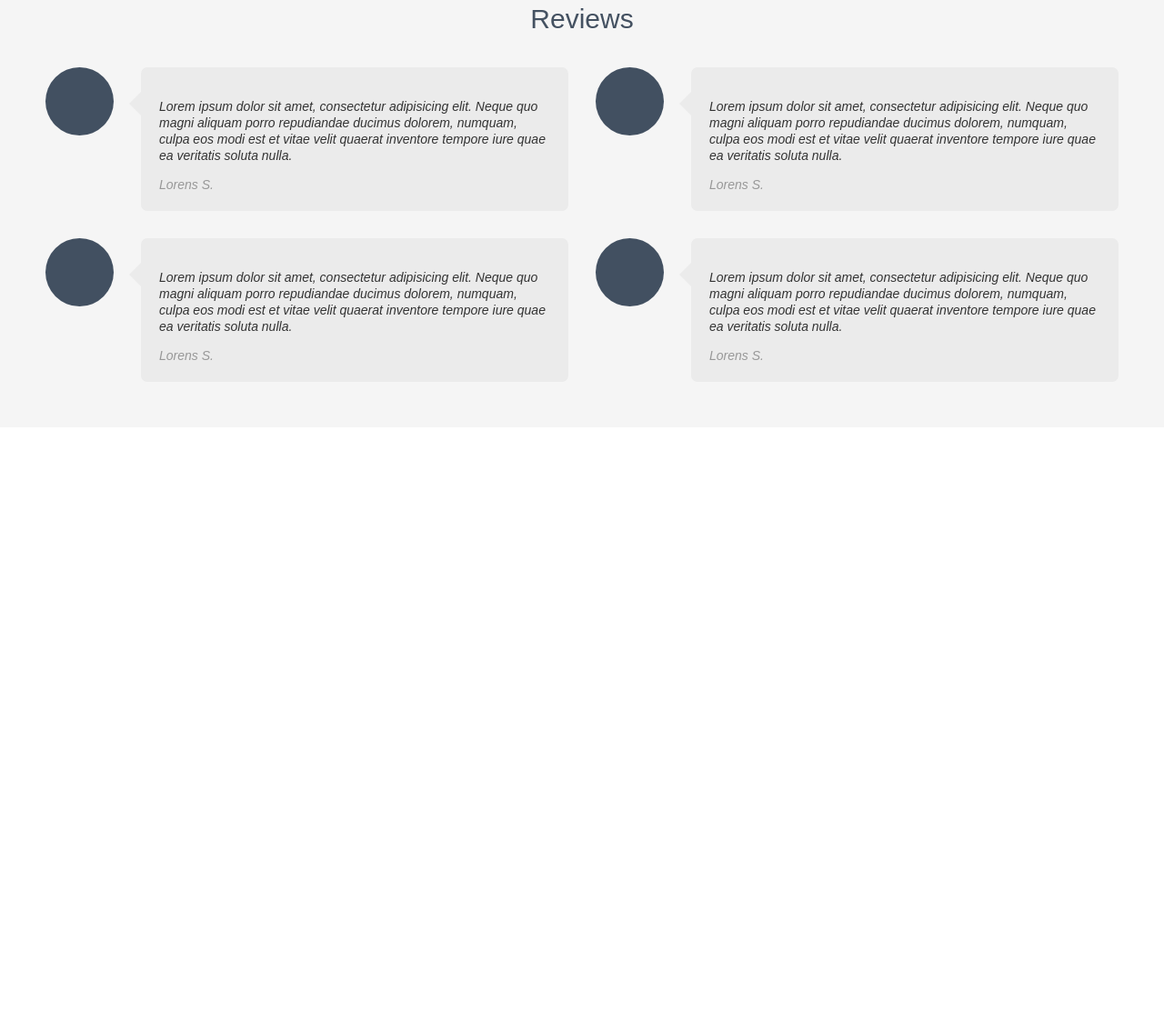
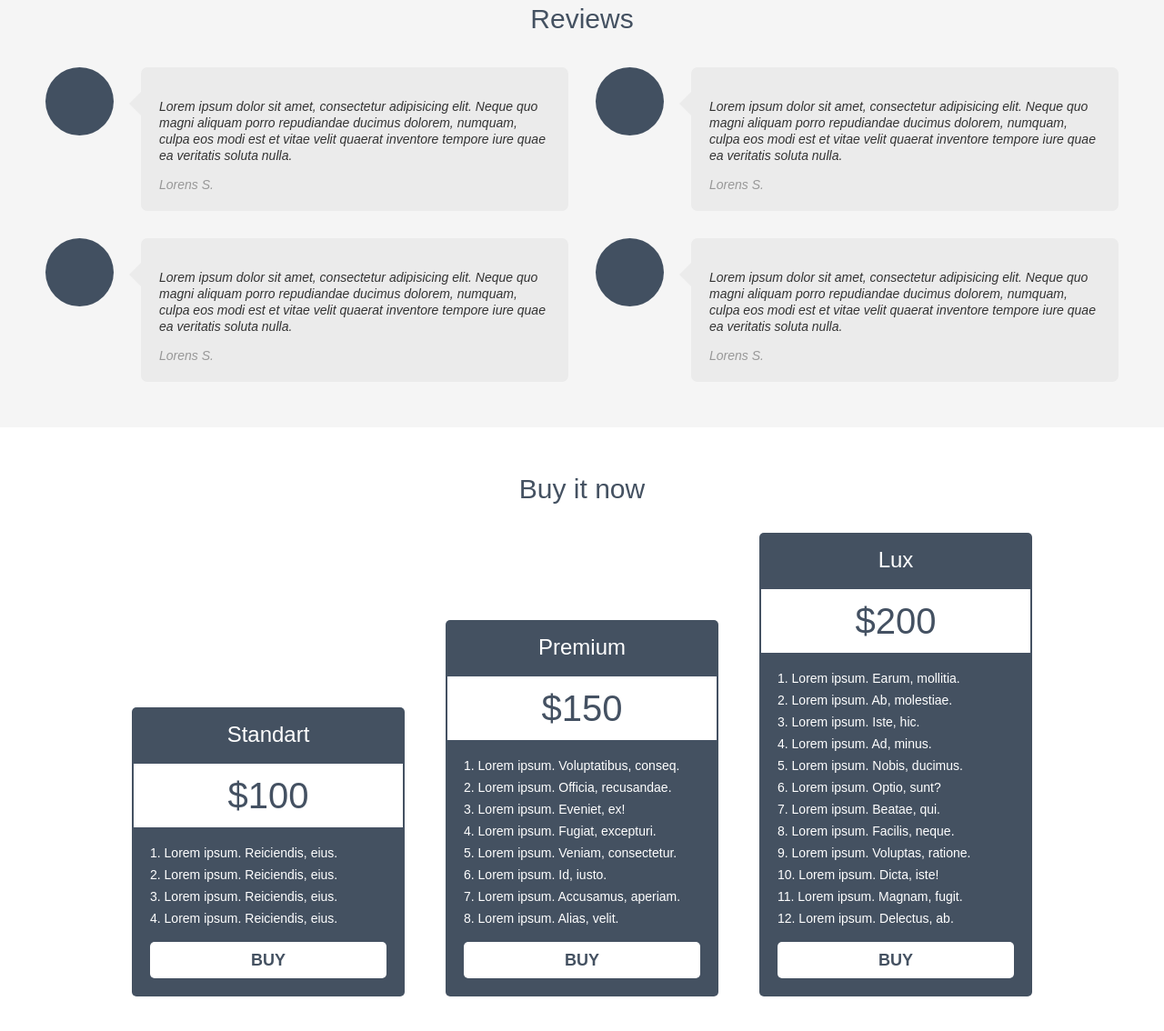
Before and after one commit to PuffyCat/simple_psd_template, a plain HTML site: page index.html in a window 1280 px wide. Shown: the part 1898-3032 px from the top of the page at 91% size. Before the commit the page ends 2368 px from the top, so only its background shows below. Drawn offline with Linux system fonts and the light colour scheme.

Commit message:
сверстала блок "Price"

```diff
--- a/css/style.css
+++ b/css/style.css
@@ -1,8 +1,6 @@
 body {
     margin: 0 auto;
     font-family: Arial;
-    min-width: 1280px;
-    max-width: 1920px;
 }
 
 .container {
@@ -253,7 +251,7 @@ details[open] summary:before {
 }
 
 .reviews-wrapper_main {
-   width: 100%;
+    width: 100%;
     display: flex;
     flex-wrap: wrap;
     justify-content: space-between;
@@ -261,7 +259,7 @@ details[open] summary:before {
 }
 
 .reviws-wrapper {
-   width: 50%;
+    width: 50%;
     display: flex;
     flex-wrap: wrap;
 }
@@ -282,7 +280,6 @@ details[open] summary:before {
     border: 20px solid #ebebeb;
     border-radius: 7px;
     position: relative;
-
 }
 
 .review-text span {
@@ -311,3 +308,91 @@ details[open] summary:before {
     background-image: url(../img/user_img.png);
     border-radius: 50px;
 }
+
+
+/* Блок "Price" */
+
+.price {
+    width: 100%;
+    display: flex;
+    flex-wrap: wrap;
+}
+
+.price-title {
+    display: block;
+    text-align: center;
+    color: #445161;
+    font-size: 30px;
+    font-weight: 400;
+    line-height: 36px;
+    width: 100%;
+    margin: 50px 0 0 0;
+}
+
+.price-wrapper_main {
+    width: 100%;
+    display: flex;
+    flex-wrap: wrap;
+    align-items: flex-end;
+    justify-content: space-between;
+    margin: 30px 145px 50px 145px;
+}
+
+.price-item {
+    display: flex;
+    flex-wrap: wrap;
+    width: 300px;
+    background-color: #445161;
+    border-radius: 5px;
+}
+
+.price-item_title {
+    color: #ffffff;
+    font-size: 24px;
+    font-weight: 400;
+    line-height: 30px;
+    display: block;
+    text-align: center;
+    width: 100%;
+    margin: 15px 0 0 0;
+}
+
+.price-item_coast {
+    color: #445162;
+    font-size: 40px;
+    font-weight: 400;
+    line-height: 30px;
+    display: block;
+    text-align: center;
+    width: 100%;
+    margin: 15px 0 0 0;
+    padding: 20px 10px 20px 10px;
+    background-color: #ffffff;
+    border: 2px solid #445162;
+}
+
+.price-item_list {
+    color: #ffffff;
+    font-size: 14px;
+    font-weight: 400;
+    line-height: 24px;
+    text-align: left;
+    list-style-position: inside;
+    padding: 0 20px 0 20px;
+}
+
+.price-item_link {
+    text-decoration: none;
+    display: block;
+    width: 260px;
+    height: 40px;
+    background-color: #ffffff;
+    font-size: 18px;
+    font-weight: 700;
+    line-height: 18px;
+    text-align: center;
+    color:  #445161;
+    border-radius: 5px;
+    margin: 0 20px 20px 20px;
+    line-height: 40px;
+}
--- a/index.html
+++ b/index.html
@@ -19,9 +19,7 @@
                     <li>Associate the page with the payment sistem</li>
                 </ul>
             </div>
-            <a href="./img/header_img.png" target="_blank" class="header_img" title="prodect_image">
-            <img src="./img/header_img.png" alt="product_image" width="469" height="214" >
-            </a>
+            <a href="./img/header_img.png" target="_blank" class="header_img" title="prodect_image"> <img src="./img/header_img.png" alt="product_image" width="469" height="214"> </a>
         </header>
         <main>
             <section class="about_product">
@@ -120,7 +118,49 @@
                     </div>
                 </div>
             </section>
-            <section class="price"></section>
+            <section class="price"> <span class="price-title">Buy it now</span>
+                <div class="price-wrapper_main">
+                    <div class="price-item"><span class="price-item_title">Standart</span><span class="price-item_coast">&#36;100</span>
+                        <ol class="price-item_list">
+                            <li>Lorem ipsum. Reiciendis, eius.</li>
+                            <li>Lorem ipsum. Reiciendis, eius.</li>
+                            <li>Lorem ipsum. Reiciendis, eius.</li>
+                            <li>Lorem ipsum. Reiciendis, eius.</li>
+                        </ol>
+                        <a href="#" class="price-item_link">BUY</a>
+                    </div>
+                    <div class="price-item"><span class="price-item_title">Premium</span><span class="price-item_coast">&#36;150</span>
+                        <ol class="price-item_list">
+                            <li>Lorem ipsum. Voluptatibus, conseq.</li>
+                            <li>Lorem ipsum. Officia, recusandae.</li>
+                            <li>Lorem ipsum. Eveniet, ex!</li>
+                            <li>Lorem ipsum. Fugiat, excepturi.</li>
+                            <li>Lorem ipsum. Veniam, consectetur.</li>
+                            <li>Lorem ipsum. Id, iusto.</li>
+                            <li>Lorem ipsum. Accusamus, aperiam.</li>
+                            <li>Lorem ipsum. Alias, velit.</li>
+                        </ol>
+                        <a href="#" class="price-item_link">BUY</a>
+                    </div>
+                    <div class="price-item"><span class="price-item_title">Lux</span><span class="price-item_coast">&#36;200</span>
+                        <ol class="price-item_list">
+                            <li>Lorem ipsum. Earum, mollitia.</li>
+                            <li>Lorem ipsum. Ab, molestiae.</li>
+                            <li>Lorem ipsum. Iste, hic.</li>
+                            <li>Lorem ipsum. Ad, minus.</li>
+                            <li>Lorem ipsum. Nobis, ducimus.</li>
+                            <li>Lorem ipsum. Optio, sunt?</li>
+                            <li>Lorem ipsum. Beatae, qui.</li>
+                            <li>Lorem ipsum. Facilis, neque.</li>
+                            <li>Lorem ipsum. Voluptas, ratione.</li>
+                            <li>Lorem ipsum. Dicta, iste!</li>
+                            <li>Lorem ipsum. Magnam, fugit.</li>
+                            <li>Lorem ipsum. Delectus, ab.</li>
+                        </ol>
+                        <a href="#" class="price-item_link">BUY</a>
+                    </div>
+                </div>
+            </section>
         </main>
         <footer class="main-footer">
             <section class="contacts"></section>
```
